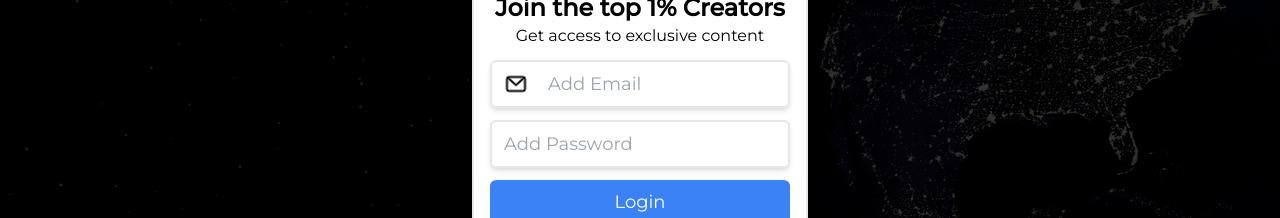
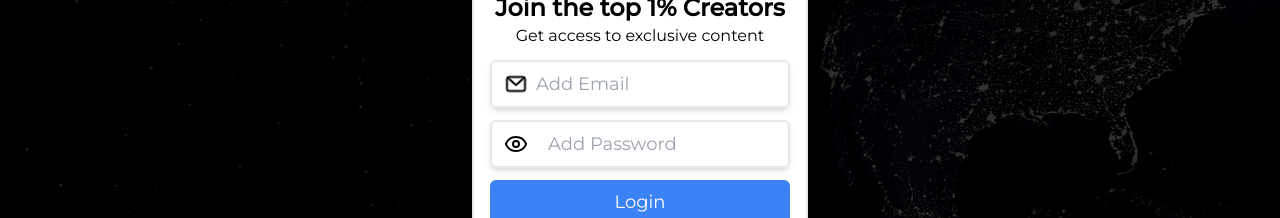
Before and after one commit to subhadipbhowmik/bio-branch, a Next.js app in the folder site/: page /login in a window 1280 px wide. Shown: the part 338-556 px from the top of the page. Built offline with nearby package versions, Linux system fonts and the light colour scheme.

Commit message:
Toggle password visibility with eye icon

```diff
--- a/site/pages/login.js
+++ b/site/pages/login.js
@@ -3,10 +3,12 @@ import styles from '../styles/apply.module.css'
 import { toast } from 'react-toastify';
 import Link from 'next/link';
 import { useRouter } from 'next/router';
+import { Eye, EyeOff } from 'lucide-react';
 
 const Login = () => {
   const route = useRouter();
   const [email, setEmail] = useState('');
+  const [isPasswordVisible, setIsPasswordVisible] = useState(false);
   const [password, setPassword] = useState('');
 
   const handleLogin = (e) => {
@@ -24,18 +26,18 @@ const Login = () => {
     fetch('https://bio-branch-server.onrender.com/api/login', options)
       .then(response => response.json())
       .then(data => {
-      if(data.status === 'success'){
+        if (data.status === 'success') {
           toast.success("You are logged in successfully");
           localStorage.setItem('BioTreeToken', data.token);
           route.push('/dashboard');
         }
-      if(data.status === 'notfound'){
+        if (data.status === 'notfound') {
           toast.error("User not found");
         }
       })
       .catch(error => toast.error("An error occurred. Please try again."));
+  }
 
-  }
   return (
     <>
       <section className={styles.background + " min-h-screen flex justify-center items-center"}>
@@ -46,9 +48,25 @@ const Login = () => {
             <form onSubmit={handleLogin} className='flex flex-col gap-3 text-lg'>
               <span className='flex items-center shadow-md border-2 px-3 py-2 rounded-md focus:outline-none'>
                 <img className='w-6 mr-2' src="/svg/email.svg" alt="" />
-                <input className='px-3 rounded-md focus:outline-none' placeholder='Add Email' type="email" value={email} onChange={(e) => setEmail(e.target.value)}/>
+                <input className='rounded-md focus:outline-none' placeholder='Add Email' type="email" value={email} onChange={(e) => setEmail(e.target.value)} />
               </span>
-              <input className='shadow-md border-2 px-3 py-2 rounded-md focus:outline-none' placeholder='Add Password' type="password" required  value={password} onChange={(e) => setPassword(e.target.value)}/>
+              <span className='shadow-md border-2 px-3 py-2 rounded-md focus:outline-none flex items-center'>
+                {
+                  isPasswordVisible ? (
+                    <EyeOff onClick={() => setIsPasswordVisible(false)} className="cursor-pointer" />
+                  ) : (
+                    <Eye onClick={() => setIsPasswordVisible(true)} className="cursor-pointer" />
+                  )
+                }
+                <input
+                  className="px-3 focus:ring-0 border-none focus:outline-none ml-2"
+                  placeholder='Add Password'
+                  type={isPasswordVisible ? "text" : "password"}
+                  required
+                  value={password}
+                  onChange={(e) => setPassword(e.target.value)}
+                />
+              </span>
 
               <input type='submit' value='Login' className='bg-blue-500 text-white px-3 py-2 rounded-md' />
             </form>
@@ -60,4 +78,4 @@ const Login = () => {
   )
 }
 
-export default Login
+export default Login;
```
Lines whose indentation alone changed are shown as unchanged.
